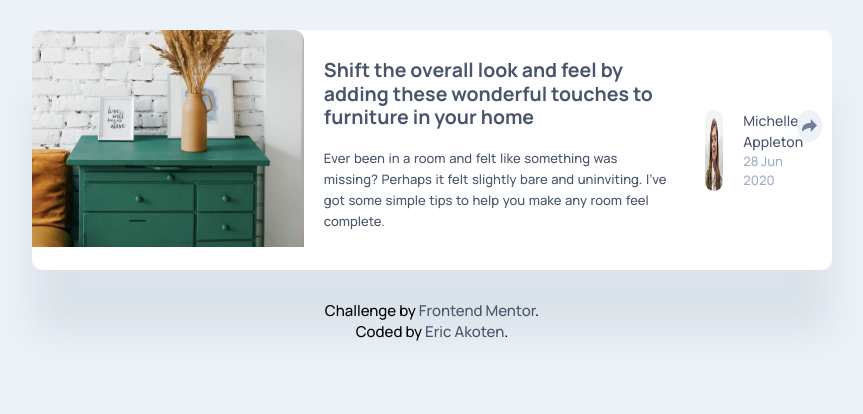
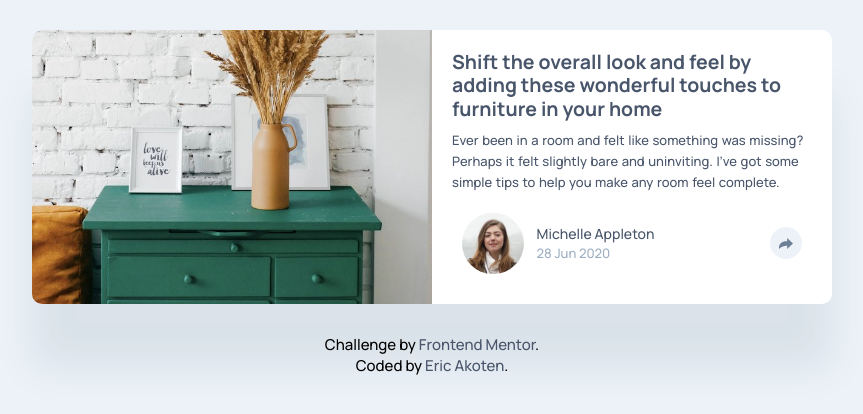
Before and after one commit to AceKahuna/Article-Preview-Component, a plain HTML site: page index.html in a window 1280 px wide. Shown: the whole page, without its empty margins (208-1071 px from the left). Drawn offline with Linux system fonts and the light colour scheme.

Commit message:
switch the layout to grid

```diff
--- a/css/_base.scss
+++ b/css/_base.scss
@@ -11,8 +11,8 @@ body{
     overflow-x: hidden;
     display: flex;
     flex-direction: column;
+    justify-content: center;
     align-items: center;
-    justify-content: center;
 }
 
 ul{
@@ -28,3 +28,13 @@ a{
     text-decoration: none;
     color: $primarycolor;
 }
+button{
+    outline: none;
+    border: none;
+    cursor: pointer;
+}
+
+footer{
+    text-align: center;
+    font-size: 15px;
+}
--- a/css/_body.scss
+++ b/css/_body.scss
@@ -1,8 +1,11 @@
 main{
-    display: flex;
-    flex-direction: column;
-    justify-content: center;
-    align-items: center;
+    display: grid;
+    grid-template-columns: repeat(2, 1fr);
+    grid-template-rows: repeat(1, 1fr);
+    grid-template-areas:
+        "image-container image-container"
+        "content  content"
+    ;
     margin: 30px;
     background-color: white;
     border-radius: 10px;
@@ -14,12 +17,18 @@ main{
     }
 
     @include responsive(tab-land){
-        display: flex;
-        flex-direction: row;
+        display: grid;
+        grid-template-columns: repeat(2 1fr);
+        grid-template-rows: repeat(2 1fr);
+        grid-template-areas:
+        "image-container content"
+        "image-container content"
+        ;
         max-width: 50rem;
     }
 
     .image-container{
+        grid-area: image-container;
         background-image: url('/images/drawers.jpg');
         background-size: 100%;
         object-fit: contain;
@@ -32,21 +41,30 @@ main{
         overflow: hidden;
 
         @include responsive(tab-land){
-            width: 100%;
-            background-size: 100%;
+            grid-area: image-container;
+            border-top-right-radius: 0;
+            border-bottom-left-radius: 10px;
             object-fit: contain;
+            height: auto;
+            width: auto;
         }
 
     }
 
-    .info{
+    .content-card{
+        grid-area: content;
         margin: 20px 20px;
         padding-bottom: 10px;
 
+        @include responsive(tab-land){
+            grid-area: content;
+        }
+
+    .info{
         h2{
             color: $primarycolor;
             line-height: 1.2;
-            margin-bottom: 20px;
+            margin-bottom: 10px;
         }
 
         p{
@@ -58,25 +76,26 @@ main{
         @include responsive(tab-land){
             display: flex;
             flex-direction: column;
+            flex: 1 1 100%;
         }
     }
 
     .bio{
         display: flex;
-        // justify-content: space-between;
         align-content: center;
-        position: relative;
-        margin: 20px 10px;
-        // width: 20rem;
+        // position: relative;
+        margin: 20px 10px 0 10px;
 
         img[alt="Michelle"]{
             border-radius: 90px;
             width: 20%;
-            margin-right: 20px;
+            margin-right: 1em;
         }
 
         .bio-details{
             display: flex;
+            flex: 1 1 auto;
+            align-items: center;
 
         .name{
             line-height: 1.5;
@@ -93,6 +112,7 @@ main{
     }
 
         .share-icon{
+            align-self: center;
             display: flex;
             align-items: center;
             justify-content: center;
@@ -102,12 +122,19 @@ main{
             height: 2rem;
             border-radius: 50%;
             background-color: $primarycolor4;
-            cursor: pointer;
+            flex-shrink: 0;
+
+
+            @include responsive(tab-land){
+                flex-direction: row;
+            }
 
             &:hover{
                 background-color: $primarycolor3;
             }
+
             img{
+                width: 1em;
                 &:hover{
                     color: white;
                 }
@@ -142,10 +169,6 @@ main{
         }
     }
     .active{display: inline;}
+    }
 
 }
-
-footer{
-    text-align: center;
-    font-size: 15px;
-}
--- a/index.html
+++ b/index.html
@@ -11,8 +11,8 @@
 
   <main>
     <div class="image-container"></div>
-
-    <div class="info">
+    <div class="content-card">
+      <div class="info">
 
       <h2>
         Shift the overall look and feel by adding these wonderful
@@ -25,7 +25,7 @@
         to help you make any room feel complete.
       </p>
 
-    </div>
+     </div>
 
     <div class="bio">
       <div class="bio-details">
@@ -35,9 +35,9 @@
           <time datetime="2020-06-28">28 Jun 2020</time>
         </div>
       </div>
-      <div class="share-icon">
+      <button class="share-icon">
         <img src="/images/icon-share.svg" alt="share">
-      </div>
+      </button>
     </div>
 
     <div class="share">
@@ -49,6 +49,7 @@
       </ul>
     </div>
   </main>
+</div>
 
   <footer>
     Challenge by <a href="https://www.frontendmentor.io?ref=challenge" target="_blank">Frontend Mentor</a>. <br>
```
Also changed, not shown: css/index.css, 1 other file.
